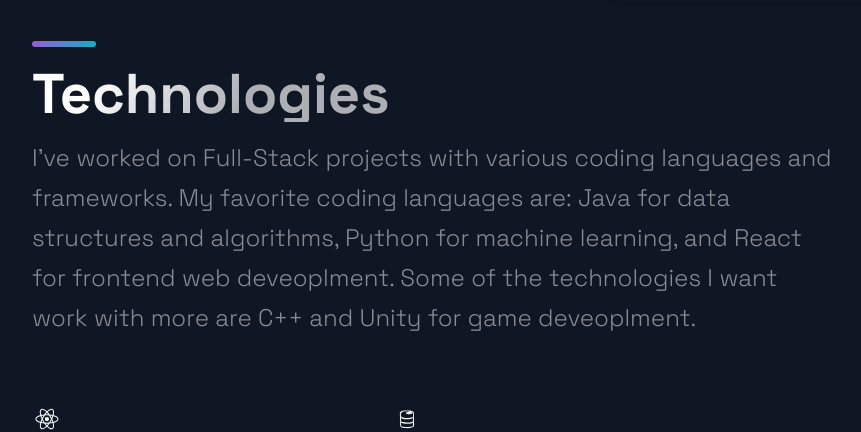
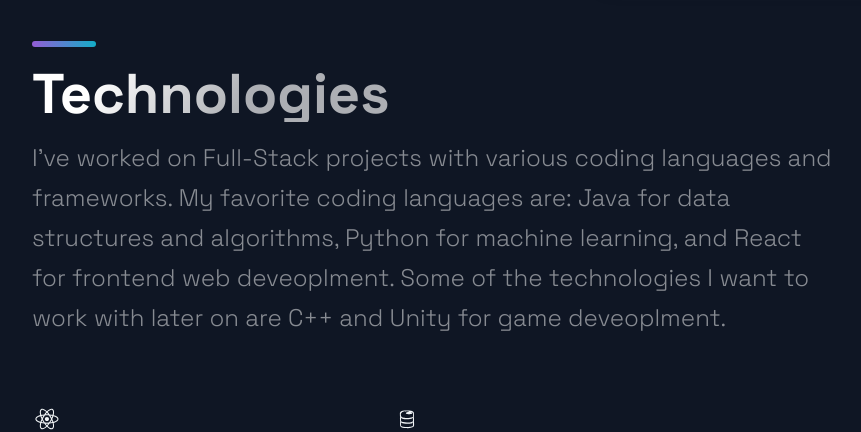
Before and after one commit to raguilar27/Porfolio-Website, a Next.js app in the folder portfolio/: page / in a window 1280 px wide. Shown: the part 2440-2872 px from the top of the page, without its empty margins (88-949 px from the left). Built offline with nearby package versions, Linux system fonts and the light colour scheme.

Commit message:
fixed grammar

```diff
--- a/portfolio/src/components/Technologies/Technologies.js
+++ b/portfolio/src/components/Technologies/Technologies.js
@@ -23,8 +23,8 @@
       I've worked on Full-Stack projects with various coding languages and
       frameworks. My favorite coding languages are: Java for data structures and
       algorithms, Python for machine learning, and React for frontend web
-      deveoplment. Some of the technologies I want work with more are C++ and
-      Unity for game deveoplment.
+      deveoplment. Some of the technologies I want to work with later on are C++
+      and Unity for game deveoplment.
     </SectionText>
     <List>
       <ListItem>
--- a/portfolio/src/components/Timeline/Timeline.js
+++ b/portfolio/src/components/Timeline/Timeline.js
@@ -74,7 +74,7 @@
         Development, and Software Engineering. My current hobbies are coding,
         working-out, gaming, and reading. Later on in my career, I aspire to
         become a researcher in the field of artificial intelligence because I am
-        fascinated on how complex computer systems can evolve.
+        fascinated on how much a computer system can evolve.
       </SectionText>
       <CarouselContainer ref={carouselRef} onScroll={handleScroll}>
         <>
```
